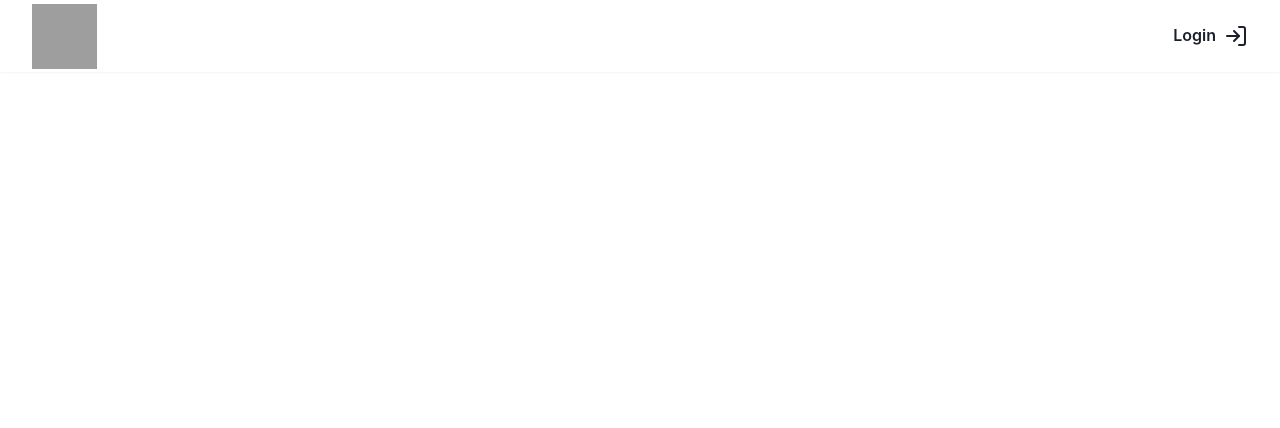
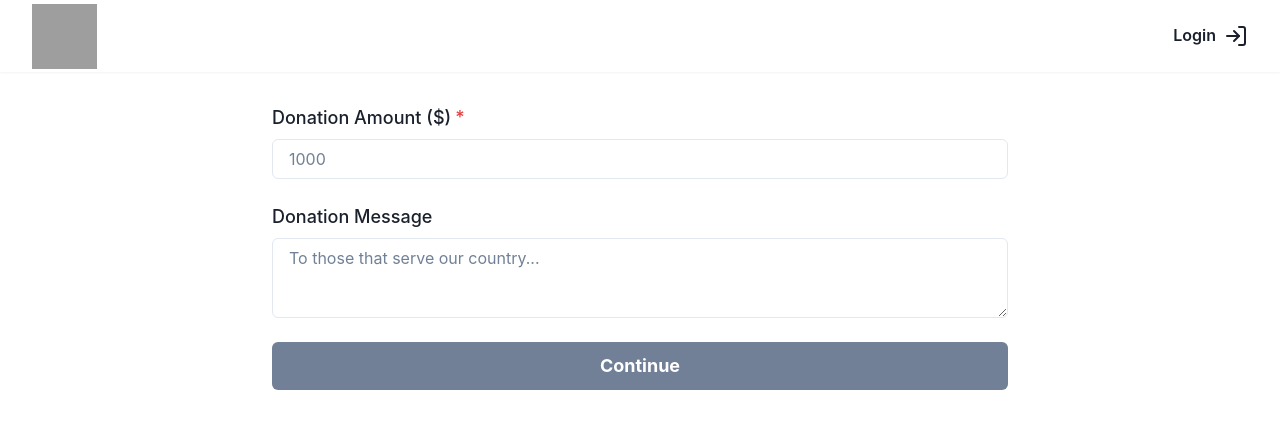
Before and after one commit to michellechang02/veterans-society, a React (Vite) app in the folder frontend/: page /1/donate in a window 1280 px wide. Before the commit this address had no page. Shown: the top 428 px of the page. Built offline with nearby package versions, Linux system fonts and the light colour scheme; grey boxes are pictures that could not be loaded.

Commit message:
feat(add donation feature): implement donation form and navigation

```diff
--- a/frontend/src/App.tsx
+++ b/frontend/src/App.tsx
@@ -9,6 +9,7 @@
 import Chat from './components/Chat';
 import Feed from './components/Feed';
 import Fitness from './components/Fitness';
+import Donate from './components/Donate';
 
 const App: React.FC = () => {
   return (
@@ -26,6 +27,7 @@
         <Route path="/:username/chat" element={<Chat />} />
         <Route path="/:username/feed" element={<Feed />} />
         <Route path="/:username/fitness" element={<Fitness />} />
+        <Route path="/:username/donate" element={<Donate />} />
       </Routes>
     </Router>
   );
--- /dev/null
+++ b/frontend/src/components/Donate.tsx
@@ -0,0 +1,124 @@
+import React from 'react';
+import {
+    Box,
+    Button,
+    Stack,
+    FormControl,
+    FormLabel,
+    Input,
+    Textarea,
+    HStack,
+    IconButton,
+    Spacer,
+} from '@chakra-ui/react';
+import { BiArrowBack } from 'react-icons/bi';
+
+type DonationInformationForm = {
+    amount: number;
+    message: string;
+};
+type DonationPaymentForm = {
+    cardNumber: string;
+    expiryDate: string;
+    securityCode: number;
+};
+
+type Props = object;
+
+const Donate: React.FC<Props> = () => {
+    const [informationForm, setInformationForm] = React.useState<DonationInformationForm | null>(null);
+    const [paymentForm, setPaymentForm] = React.useState<DonationPaymentForm | null>(null);
+
+    const handleInformationSubmit = (event: React.FormEvent<HTMLFormElement>) => {
+        event.preventDefault();
+        const formData = new FormData(event.currentTarget);
+
+        const amount = Number(formData.get('amount'));
+        const message = formData.get('message') as string;
+
+        setInformationForm({ amount, message });
+    };
+    const handlePaymentSubmit = (event: React.FormEvent<HTMLFormElement>) => {
+        event.preventDefault();
+        const formData = new FormData(event.currentTarget);
+
+        const cardNumber = formData.get('cardNumber') as string;
+        const expiryDate = formData.get('expiryDate') as string;
+        const securityCode = Number(formData.get('securityCode'));
+
+        setPaymentForm({ cardNumber, expiryDate, securityCode });
+    };
+
+    return (
+        <Box p={8} maxW="800px" mx="auto">
+            {informationForm == null && (
+                <form onSubmit={handleInformationSubmit}>
+                    <Stack spacing={6}>
+                        <FormControl id="amount" isRequired>
+                            <FormLabel fontSize="lg">Donation Amount ($)</FormLabel>
+                            <Input name="amount" type="number" prefix="$" placeholder="1000" />
+                        </FormControl>
+
+                        <FormControl id="message">
+                            <FormLabel fontSize="lg">Donation Message</FormLabel>
+                            <Textarea name="message" placeholder="To those that serve our country..." />
+                        </FormControl>
+
+                        <Button
+                            bgColor="gray.500"
+                            color="white"
+                            size="lg"
+                            type="submit"
+                            width="full"
+                            fontSize="lg"
+                            fontWeight="bold"
+                        >
+                            Continue
+                        </Button>
+                    </Stack>
+                </form>
+            )}
+            {informationForm != null && (
+                <Box>
+                    <IconButton icon={<BiArrowBack />} aria-label="Back" onClick={() => setInformationForm(null)} />
+                    <Spacer h={8}/>
+                    <form onSubmit={handlePaymentSubmit}>
+                        <Stack spacing={6}>
+                            <FormControl id="cardNumber" isRequired>
+                                <FormLabel fontSize="lg">Card Number</FormLabel>
+                                <Input name="cardNumber" type="text" placeholder="1234 5678 9012 3456" />
+                            </FormControl>
+
+                            <HStack spacing={6}>
+                                <FormControl id="expiryDate" isRequired>
+                                    <FormLabel fontSize="lg">Expiry Date</FormLabel>
+                                    <Input name="expiryDate" type="text" placeholder="MM/YY" pattern="(?:0[1-9]|1[0-2])/[0-9]{2}" />
+                                </FormControl>
+                                <FormControl id="securityCode" isRequired>
+                                    <FormLabel fontSize="lg">Security Code</FormLabel>
+                                    <Input name="securityCode" type="number" placeholder="XXX" />
+                                </FormControl>
+                            </HStack>
+
+                            <Button
+                                bgColor="gray.500"
+                                color="white"
+                                size="lg"
+                                type="submit"
+                                width="full"
+                                fontSize="lg"
+                                fontWeight="bold"
+                            >
+                                Donate
+                            </Button>
+                        </Stack>
+                    </form>
+                </Box>
+            )}
+        </Box>
+    );
+};
+
+Donate.displayName = 'Donate';
+
+export default Donate;
--- a/frontend/src/components/Navbar.tsx
+++ b/frontend/src/components/Navbar.tsx
@@ -50,6 +50,7 @@
               <Button onClick={() => navigate(`/${username}/chat`)}>Chat</Button>
               <Button onClick={() => navigate(`/${username}/groups`)}>Groups</Button>
               <Button onClick={() => navigate(`/${username}/fitness`)}>Fitness</Button>
+              <Button onClick={() => navigate(`/${username}/donate`)}>Donate</Button>
             </ButtonGroup>
           </Flex>
         )}
```
